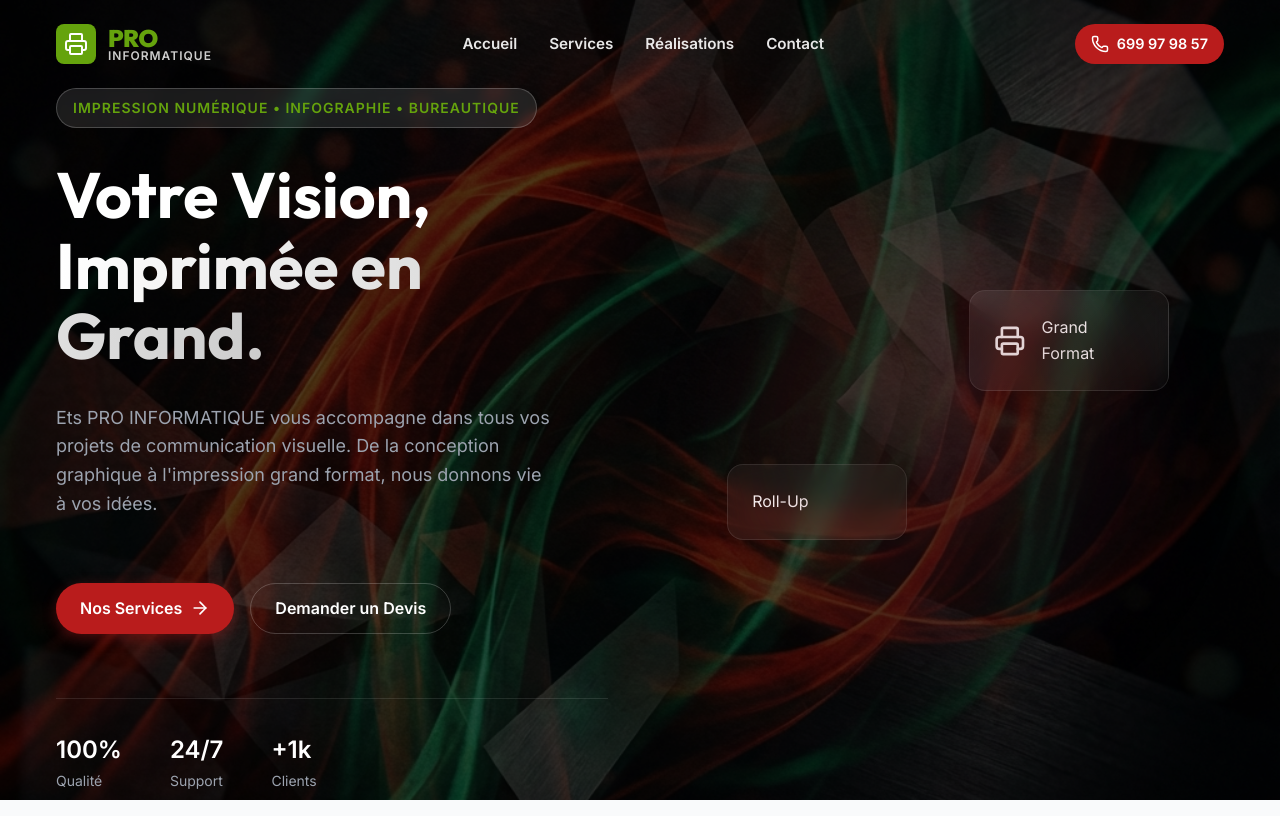
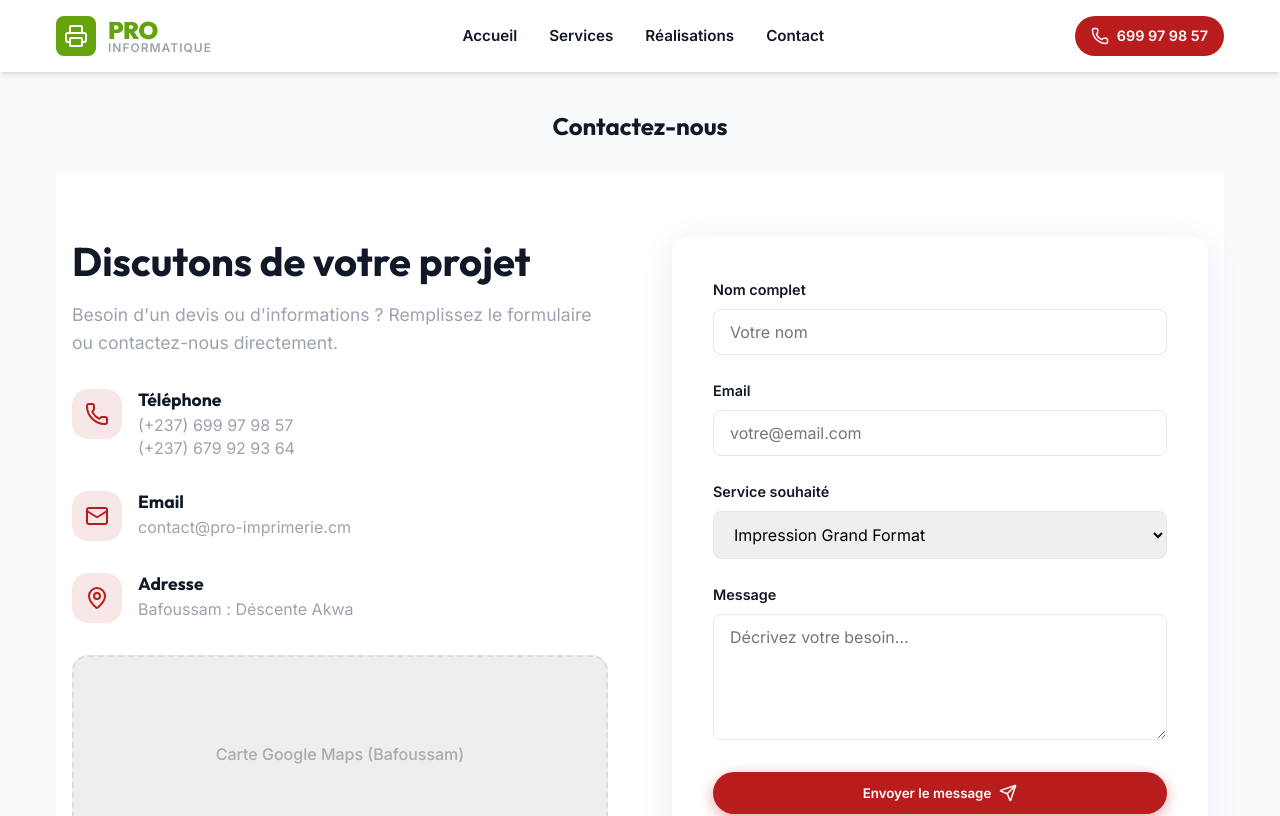
Before and after one commit to Archlord12345/proweb45-, a React (Vite) app: page /contact in a window 1280 px wide. Shown: the top 816 px of the page. Built offline with nearby package versions, Linux system fonts and the light colour scheme.

Commit message:
Refactor: Switch to Multi-Page Architecture with React Router

```diff
--- a/src/App.jsx
+++ b/src/App.jsx
@@ -1,20 +1,25 @@
 import React from 'react';
+import { Routes, Route } from 'react-router-dom';
 import Header from './components/Header';
-import Hero from './components/Hero';
-import Services from './components/Services';
-import Gallery from './components/Gallery';
-import Contact from './components/Contact';
 import Footer from './components/Footer';
+
+// Pages
+import Home from './pages/Home';
+import ServicesPage from './pages/ServicesPage';
+import GalleryPage from './pages/GalleryPage';
+import ContactPage from './pages/ContactPage';
 
 function App() {
   return (
     <div className="App">
       <Header />
       <main>
-        <Hero />
-        <Services />
-        <Gallery />
-        <Contact />
+        <Routes>
+          <Route path="/" element={<Home />} />
+          <Route path="/services" element={<ServicesPage />} />
+          <Route path="/gallery" element={<GalleryPage />} />
+          <Route path="/contact" element={<ContactPage />} />
+        </Routes>
       </main>
       <Footer />
     </div>
--- a/src/components/Header.jsx
+++ b/src/components/Header.jsx
@@ -1,10 +1,12 @@
 import React, { useState, useEffect } from 'react';
+import { Link, useLocation } from 'react-router-dom';
 import { Menu, X, Printer, Phone } from 'lucide-react';
 import './Header.css';
 
 const Header = () => {
     const [isScrolled, setIsScrolled] = useState(false);
     const [isMenuOpen, setIsMenuOpen] = useState(false);
+    const location = useLocation();
 
     useEffect(() => {
         const handleScroll = () => {
@@ -17,34 +19,34 @@ const Header = () => {
     const toggleMenu = () => setIsMenuOpen(!isMenuOpen);
 
     const navLinks = [
-        { name: 'Accueil', href: '#hero' },
-        { name: 'Services', href: '#services' },
-        { name: 'Réalisations', href: '#gallery' },
-        { name: 'Contact', href: '#contact' },
+        { name: 'Accueil', path: '/' },
+        { name: 'Services', path: '/services' },
+        { name: 'Réalisations', path: '/gallery' },
+        { name: 'Contact', path: '/contact' },
     ];
 
     return (
-        <header className={`header ${isScrolled ? 'scrolled' : ''}`}>
+        <header className={`header ${isScrolled || location.pathname !== '/' ? 'scrolled' : ''}`}>
             <div className="container header-container">
-                <a href="#" className="logo">
+                <Link to="/" className="logo">
                     <span className="logo-icon"><Printer /></span>
                     <div className="logo-text">
                         <span className="logo-main">PRO</span>
                         <span className="logo-sub">INFORMATIQUE</span>
                     </div>
-                </a>
+                </Link>
 
                 <nav className={`nav ${isMenuOpen ? 'open' : ''}`}>
                     <ul className="nav-list">
                         {navLinks.map((link) => (
                             <li key={link.name}>
-                                <a
-                                    href={link.href}
-                                    className="nav-link"
+                                <Link
+                                    to={link.path}
+                                    className={`nav-link ${location.pathname === link.path ? 'active' : ''}`}
                                     onClick={() => setIsMenuOpen(false)}
                                 >
                                     {link.name}
-                                </a>
+                                </Link>
                             </li>
                         ))}
                     </ul>
--- a/src/main.jsx
+++ b/src/main.jsx
@@ -1,11 +1,14 @@
 import React from 'react'
 import ReactDOM from 'react-dom'
+import { BrowserRouter } from 'react-router-dom'
 import App from './App'
 import './styles/main.css'
 
 ReactDOM.render(
   <React.StrictMode>
-    <App />
+    <BrowserRouter>
+      <App />
+    </BrowserRouter>
   </React.StrictMode>,
   document.getElementById('root')
 )
--- /dev/null
+++ b/src/pages/ContactPage.jsx
@@ -0,0 +1,19 @@
+import React, { useEffect } from 'react';
+import Contact from '../components/Contact';
+
+const ContactPage = () => {
+    useEffect(() => {
+        window.scrollTo(0, 0);
+    }, []);
+
+    return (
+        <div className="page-contact" style={{ paddingTop: '80px', minHeight: '80vh' }}>
+            <div className="container" style={{ paddingTop: '2rem' }}>
+                <h2 style={{ textAlign: 'center', marginBottom: '2rem' }}>Contactez-nous</h2>
+                <Contact />
+            </div>
+        </div>
+    );
+};
+
+export default ContactPage;
--- /dev/null
+++ b/src/pages/GalleryPage.jsx
@@ -0,0 +1,16 @@
+import React, { useEffect } from 'react';
+import Gallery from '../components/Gallery';
+
+const GalleryPage = () => {
+    useEffect(() => {
+        window.scrollTo(0, 0);
+    }, []);
+
+    return (
+        <div className="page-gallery" style={{ paddingTop: '80px' }}>
+            <Gallery />
+        </div>
+    );
+};
+
+export default GalleryPage;
--- /dev/null
+++ b/src/pages/Home.jsx
@@ -0,0 +1,12 @@
+import React from 'react';
+import Hero from '../components/Hero';
+
+const Home = () => {
+    return (
+        <div className="page-home">
+            <Hero />
+        </div>
+    );
+};
+
+export default Home;
--- /dev/null
+++ b/src/pages/ServicesPage.jsx
@@ -0,0 +1,16 @@
+import React, { useEffect } from 'react';
+import Services from '../components/Services';
+
+const ServicesPage = () => {
+    useEffect(() => {
+        window.scrollTo(0, 0);
+    }, []);
+
+    return (
+        <div className="page-services" style={{ paddingTop: '80px' }}>
+            <Services />
+        </div>
+    );
+};
+
+export default ServicesPage;
```
